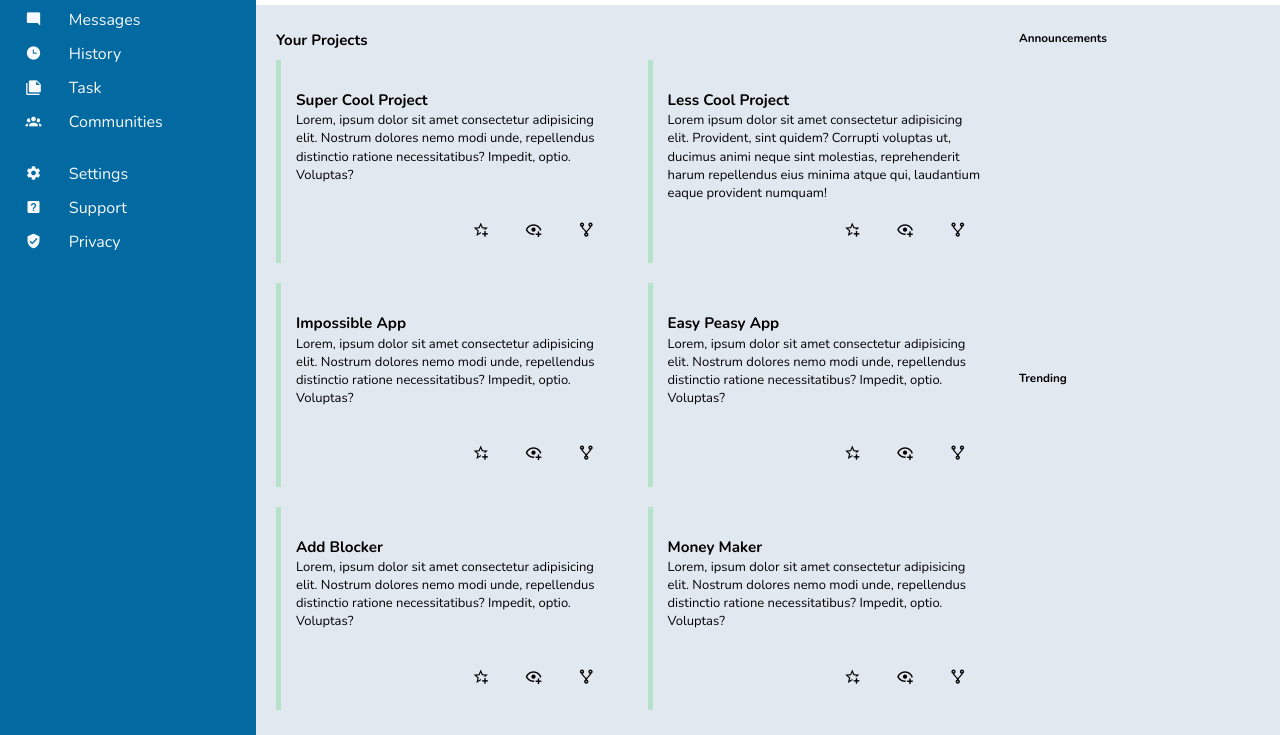
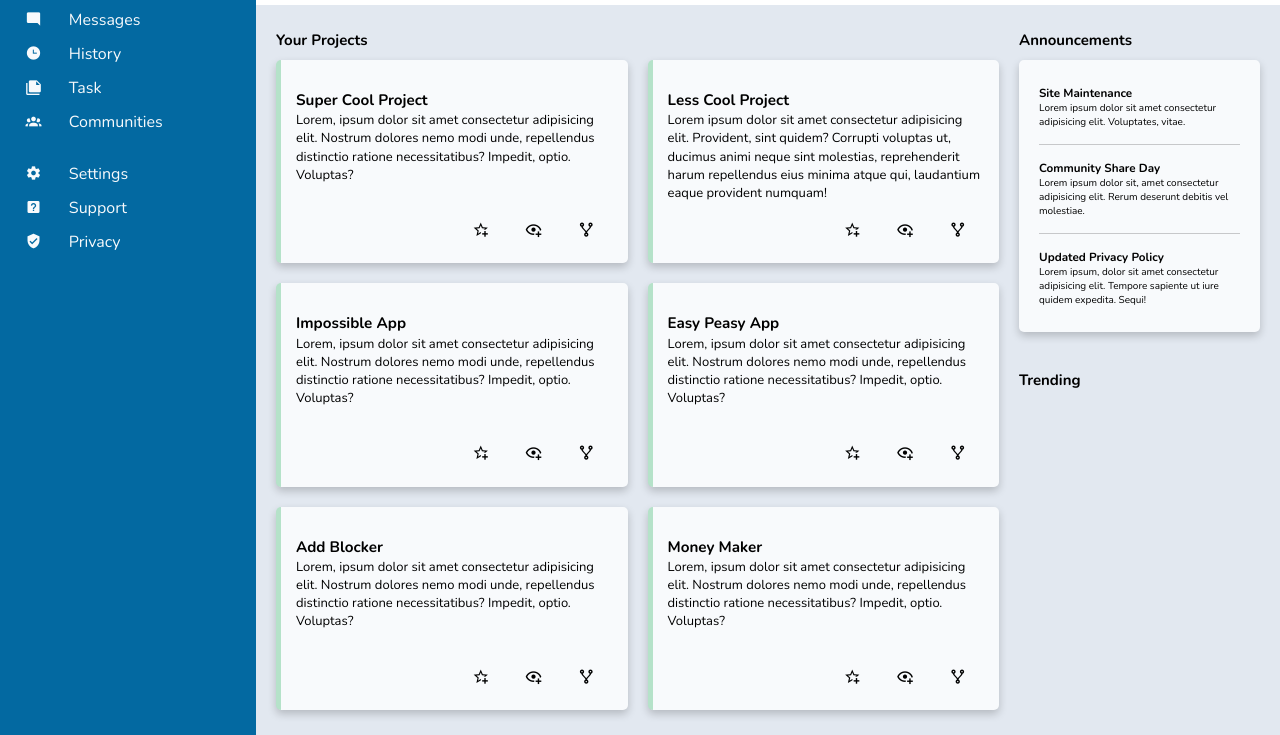
Before and after one commit to miguellopez-dev/admin-dashboard, a plain HTML site: page index.html in a window 1280 px wide. Shown: the part 141-876 px from the top of the page. Drawn offline with nearby package versions, Linux system fonts and the light colour scheme.

Commit message:
Add content for announcement section

```diff
--- a/index.html
+++ b/index.html
@@ -88,7 +88,7 @@
 				<div class="content__projects">
 					<div class="projects__title">Your Projects</div>
 					<div class="project__card-container">
-						<div class="projects__card">
+						<div class="projects__card card">
 							<div class="projects__content">
 								<h3>Super Cool Project</h3>
 							<p>
@@ -101,7 +101,7 @@
 								<div class="mdi mdi-source-fork"></div>
 							</div>
 						</div>
-						<div class="projects__card">
+						<div class="projects__card card">
 							<div class="projects__content">
 								<h3>Less Cool Project</h3>
 							<p>
@@ -114,7 +114,7 @@
 								<div class="mdi mdi-source-fork"></div>
 							</div>
 						</div>
-						<div class="projects__card">
+						<div class="projects__card card">
 							<div class="projects__content">
 								<h3>Impossible App</h3>
 							<p>
@@ -127,7 +127,7 @@
 								<div class="mdi mdi-source-fork"></div>
 							</div>
 						</div>
-						<div class="projects__card">
+						<div class="projects__card card">
 							<div class="projects__content">
 								<h3>Easy Peasy App</h3>
 							<p>
@@ -140,7 +140,7 @@
 								<div class="mdi mdi-source-fork"></div>
 							</div>
 						</div>
-						<div class="projects__card">
+						<div class="projects__card card">
 							<div class="projects__content">
 								<h3>Add Blocker</h3>
 							<p>
@@ -153,7 +153,7 @@
 								<div class="mdi mdi-source-fork"></div>
 							</div>
 						</div>
-						<div class="projects__card">
+						<div class="projects__card card">
 							<div class="projects__content">
 								<h3>Money Maker</h3>
 							<p>
@@ -169,10 +169,37 @@
 				</div>
 				</div>
 				<div class="content__announcements">
-					<h3>Announcements</h3>
+					<div class="annoucements__container">
+						<h3 class="projects__title">Announcements</h3>
+						<div class="annoucements__content">
+							<div class="announce__card card">
+								<div class="announce__row">
+									<h3>Site Maintenance</h3>
+									<p>Lorem ipsum dolor sit amet consectetur adipisicing elit. Voluptates, vitae.</p>
+								</div>
+								<div class="announce__row">
+									<h3>Community Share Day</h3>
+									<p>Lorem ipsum dolor sit, amet consectetur adipisicing elit. Rerum deserunt debitis vel molestiae.</p>
+								</div>
+								<div class="announce__row">
+									<h3>Updated Privacy Policy</h3>
+									<p>Lorem ipsum, dolor sit amet consectetur adipisicing elit. Tempore sapiente ut iure quidem expedita. Sequi!</p>
+								</div>
+
+							</div>
+						</div>
+					</div>
 				</div>
 				<div class="content__trending">
-					<h3>Trending</h3>
+					<div class="tranding__container">
+						<h3 class="projects__title">Trending</h3>
+						<div class="trending__content">
+							<div class="trending__card card">
+
+							</div>
+						</div>
+					</div>
+
 				</div>
 			</div>
 		</div>
```
